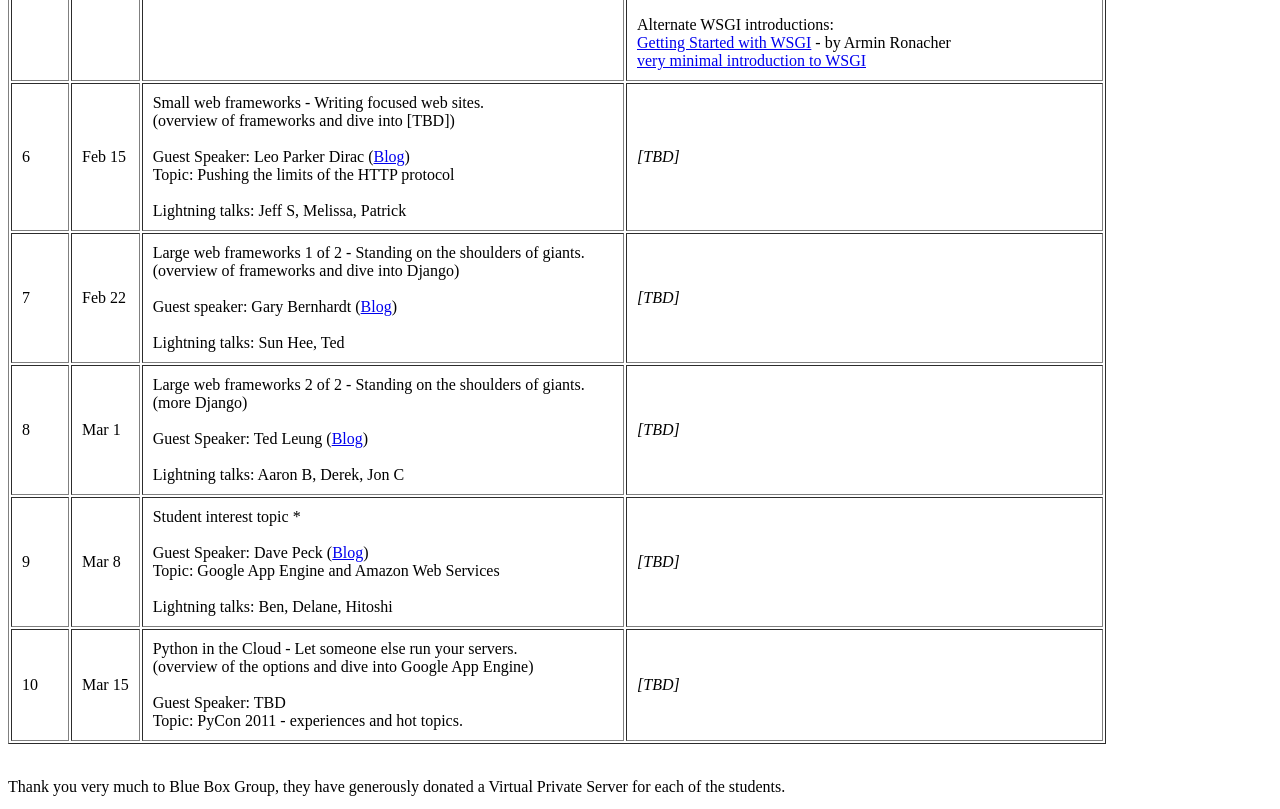
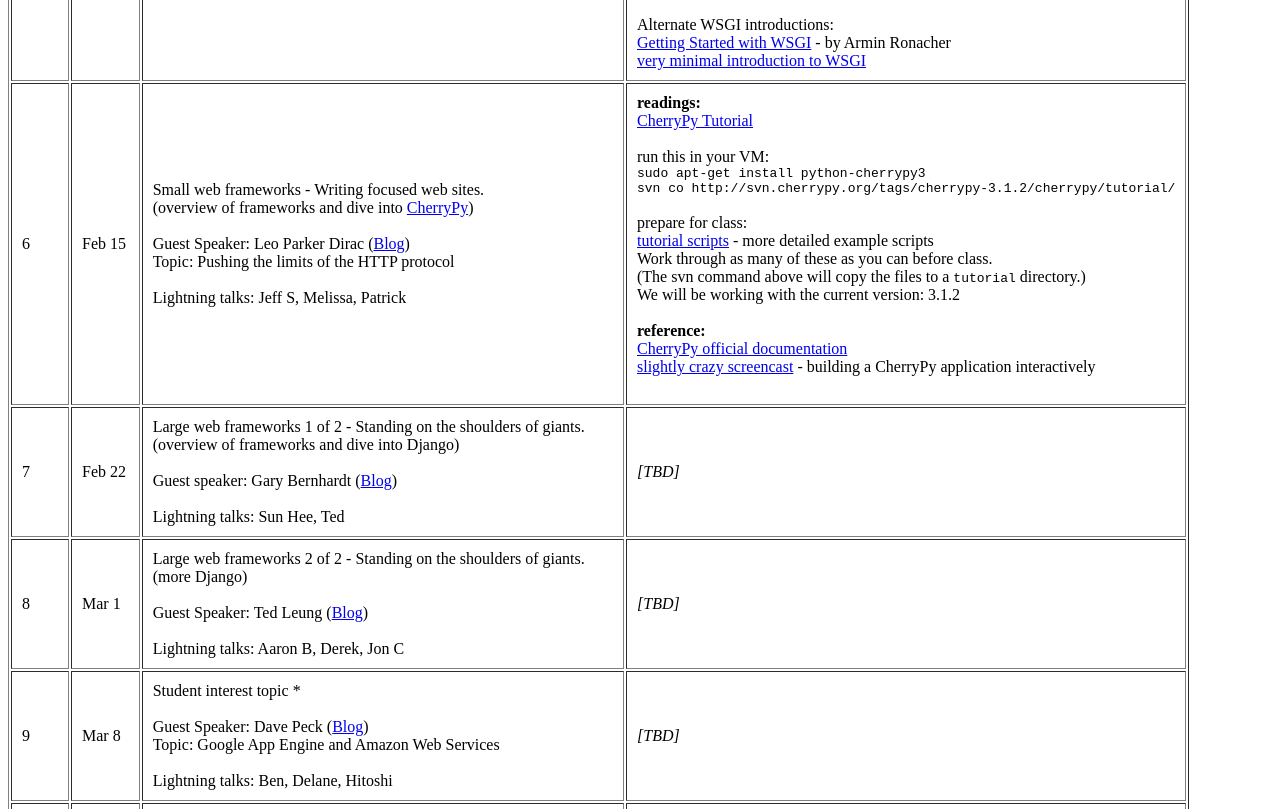
Before and after one commit to briandorsey/uwpython_web, a plain HTML site: page Internet_Programming_in_Python.html in a window 1280 px wide. Shown: the part 3581-4390 px from the top of the page. Drawn offline with Linux system fonts and the light colour scheme.

Commit message:
added week6 readings

```diff
--- a/Internet_Programming_in_Python.html
+++ b/Internet_Programming_in_Python.html
@@ -417,14 +417,36 @@
 <tr><td>6</td><td>Feb 15</td>
 <td id="week06">
     Small web frameworks - Writing focused web sites.
-    <br/>(overview of frameworks and dive into [TBD])
+    <br/>(overview of frameworks and dive into <a href="http://www.cherrypy.org/">CherryPy</a>)
     <br/>
     <br/>Guest Speaker: Leo Parker Dirac (<a href="http://www.embracingchaos.com/">Blog</a>)
     <br/>Topic: Pushing the limits of the HTTP protocol
     <br/>
     <br/>Lightning talks: Jeff S, Melissa, Patrick
 </td>
-<td><em>[TBD]</em>
+<td>
+    <strong>readings:</strong><br/>
+    <a href="http://www.cherrypy.org/wiki/CherryPyTutorial">
+        CherryPy Tutorial</a><br/>
+    <br/>run this in your VM:<br/>
+    <code>sudo apt-get install python-cherrypy3</code> <br/>
+    <code>svn co http://svn.cherrypy.org/tags/cherrypy-3.1.2/cherrypy/tutorial/</code><br/>
+    <br/>prepare for class:<br/>
+    <a href="http://www.cherrypy.org/browser/trunk/cherrypy/tutorial">
+        tutorial scripts</a> - more detailed example scripts
+        <br/>Work through as many of these as you can before class.
+        <br/>(The svn command above will copy the files to a
+        <code>tutorial</code> directory.)
+        <br/>We will be working with the current version: 3.1.2
+    <br/>
+    <br/>
+    <strong>reference:</strong><br/>
+    <a href="http://www.cherrypy.org/wiki/TableOfContents">
+        CherryPy official documentation</a><br/>
+    <a href="http://tools.cherrypy.org/wiki/InteractiveInterpreter">
+        slightly crazy screencast</a> - building a CherryPy application interactively
+        <br/>
+    <br/>
 </td></tr>
 
 <tr><td>7</td><td>Feb 22</td>
```
